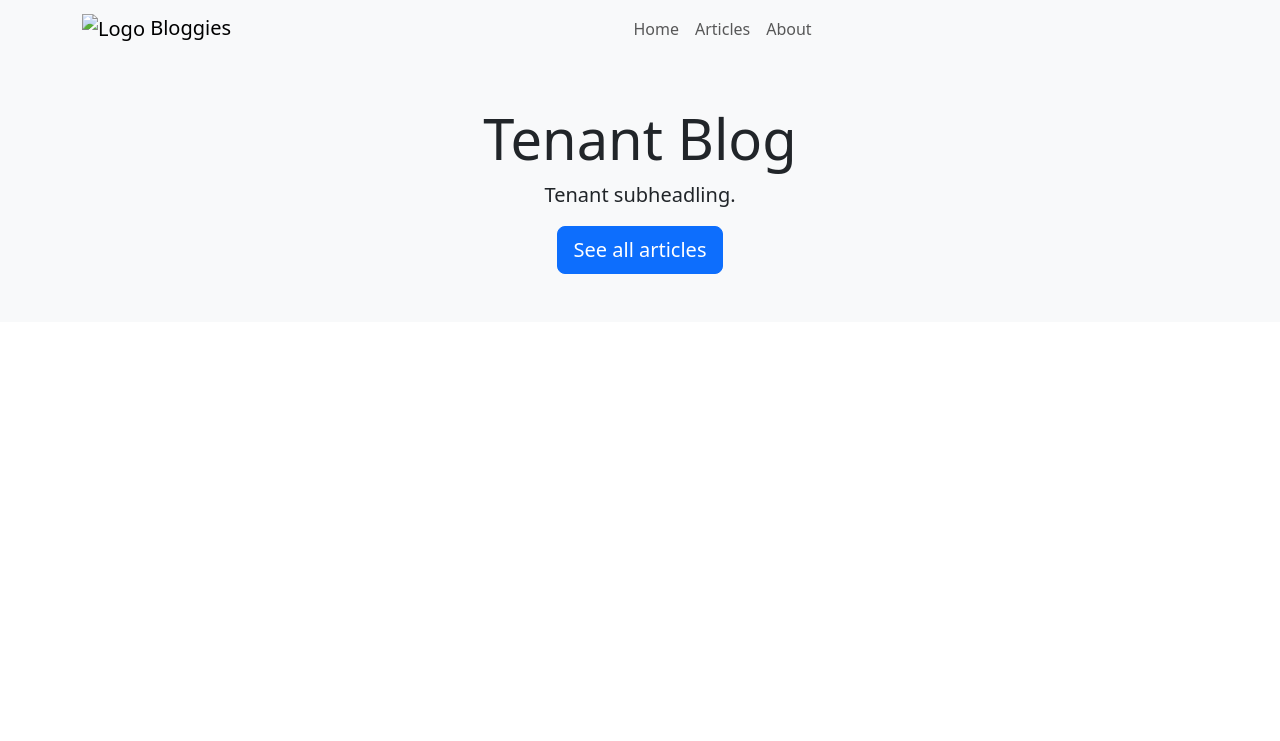
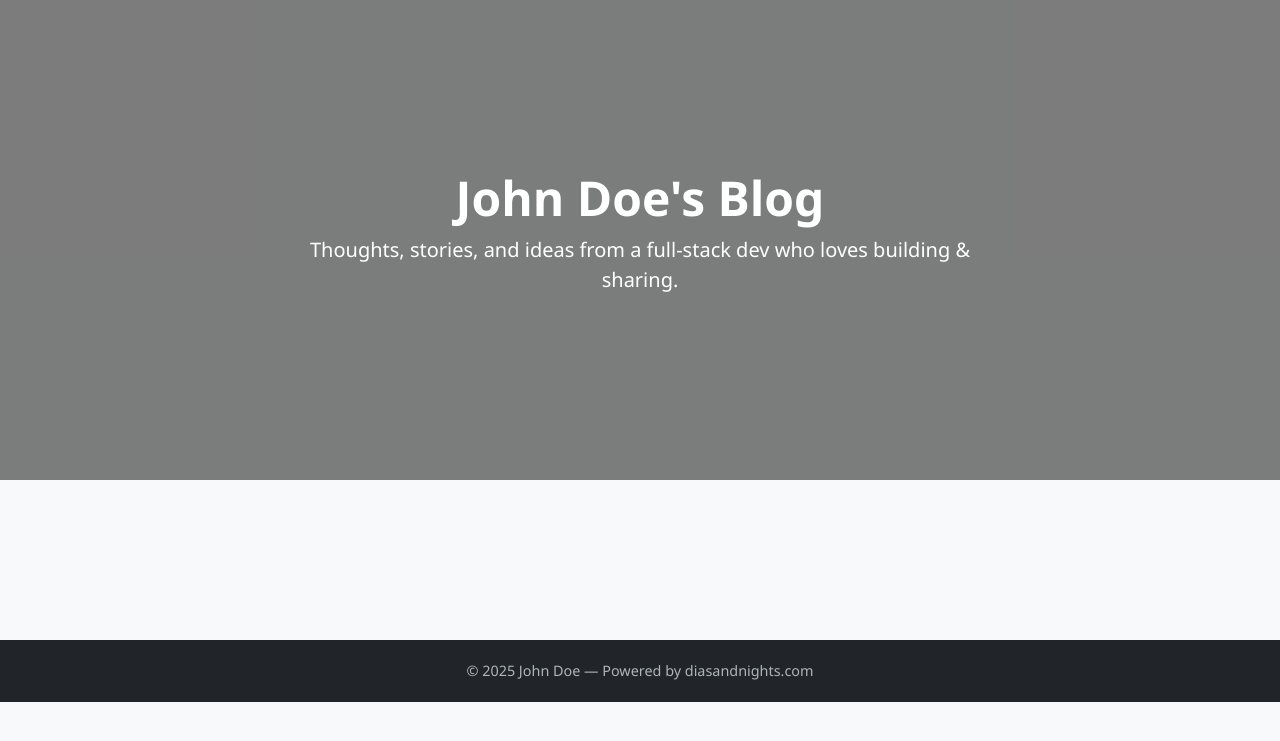
Before and after one commit to amssdias/multitenant-blog-platform, a Django app: page / in a window 1280 px wide. Shown: the top 741 px of the page. Run offline with Django 4.2, Linux system fonts and the light colour scheme; data that the repository does not hold is empty; some libraries are stand-ins or nearby versions.

Commit message:
Feat(blogs): Update tenant home page.

```diff
--- a/apps/blogs/templates/blogs/index.html
+++ b/apps/blogs/templates/blogs/index.html
@@ -10,91 +10,84 @@
 {% trans "" %}
 {% endblock description %}
 
+{% block css %}
+<link rel="stylesheet" href="{% static 'style/css/blog.css' %}">
+{% endblock css %}
+
 {% block scripts %}
-
 {% endblock scripts %}
 
 {% block header %}
-<header>
 
-	<nav class="navbar navbar-expand-md navbar-light bg-light">
-		<div class="container">
-			<!-- Logo -->
-			<a class="navbar-brand" href="/">
-				<img src="https://via.placeholder.com/40" alt="Logo" class="d-inline-block align-text-top">
-				Bloggies
-			</a>
-
-			<!-- Navbar Toggler (for mobile view) -->
-			<button class="navbar-toggler" type="button" data-bs-toggle="collapse" data-bs-target="#navbarNav">
-				<span class="navbar-toggler-icon"></span>
-			</button>
-
-			<!-- Centered Menu Links -->
-			<div class="collapse navbar-collapse justify-content-center" id="navbarNav">
-				<ul class="navbar-nav">
-					<li class="nav-item"><a class="nav-link" href="#">Home</a></li>
-					<li class="nav-item"><a class="nav-link" href="#">Articles</a></li>
-					<li class="nav-item"><a class="nav-link" href="#">About</a></li>
-				</ul>
-			</div>
-
-			<!-- Log out Button (Right Aligned) -->
 {% if user_authenticated %}
-			<div class="d-flex">
+<nav class="navbar admin-nav">
+    <div class="container-fluid justify-content-end">
+        <ul class="nav">
+            <li class="nav-item">
+                <a class="nav-link" href="#">Edit Hero</a>
+            </li>
+            <li class="nav-item">
+                <a class="nav-link" href="#">Settings</a>
+            </li>
             <form method="post" action="{% url 'blogs:logout' %}">
                 {% csrf_token %}
                 <button class="btn btn-primary" type="submit">Log out</button>
-
             </form>
-			</div>
-			{% endif %}
+        </ul>
     </div>
 </nav>
+{% endif %}
 
-	<header class="container-fluid bg-light text-center py-5">
-		<div class="container">
-			<h1 class="display-4">Tenant Blog</h1>
-			<p class="lead">Tenant subheadling.</p>
-			<a href="#" class="btn btn-primary btn-lg">See all articles</a>
+<!-- Hero -->
+<header class="hero">
+    <div class="hero-content">
+        <h1>John Doe's Blog</h1>
+        <p>Thoughts, stories, and ideas from a full-stack dev who loves building & sharing.</p>
     </div>
-	</header>
-
-
 </header>
 
 {% endblock header %}
 
 {% block content %}
+<!-- Posts -->
+<div class="container py-5">
+    <div class="col-lg-8 mx-auto">
 
+        {% for post in posts %}
+        <div class="post-card position-relative">
             {% if user_authenticated %}
-<div class="d-flex">
-	<a href="{% url 'blogs:create-post' %}" class="btn btn-primary">Create Post</a>
+            <div class="post-actions position-absolute top-0 end-0 m-2">
+                <a href="#" class="btn btn-sm btn-outline-secondary me-1">Edit</a>
+                <form action="#" method="POST" style="display:inline;">
+                    <button type="submit" class="btn btn-sm btn-outline-danger">Delete</button>
+                </form>
             </div>
             {% endif %}
 
-{% for post in posts %}
-<div class="container d-flex justify-content-center">
-	<div class="card w-75 mb-3">
-		<div class="card-body">
-			<div class="d-flex justify-content-between align-items-center mb-3">
-				<h5 class="card-title mb-0">{{ post.title }}</h5>
-				{% if user_authenticated %}
-				<button type="button" class="btn btn-outline-danger">Delete post</button>
-				{% endif %}
+            <h4>{{ post.title }}</h4>
+            <small class="text-muted d-block mb-2">{{ post.created_at|date:"F j, Y" }}</small>
+            <div class="post-preview">{{ post.content|striptags|truncatechars:150 }}</div>
+            <a href="{% url 'blogs:post_detail' post.slug %}" class="read-more">Read More →</a>
         </div>
-			<p class="card-text">{{ post.content|truncatechars:150 }}</p>
-			<div class="d-flex justify-content-between align-items-end">
-				<a href="{% url 'blogs:post_detail' post.slug %}" class="btn btn-primary">See article</a>
-				<p class="card-text"><small class="text-body-secondary">{{ post.created_at|date:"F j, Y" }}</small></p>
-			</div>
-		</div>
+        {% endfor %}
+
     </div>
 </div>
 
-{% endfor %}
+<!-- Floating Create New Post Button -->
+{% if user_authenticated %}
+<div class="floating-btn">
+    <a href="{% url 'blogs:create-post' %}" class="btn btn-success btn-lg px-4 py-2 shadow rounded-pill">
+        ✍️ Create New Post
+    </a>
+</div>
+{% endif %}
 
 
+<!-- Footer -->
+<footer>
+    © 2025 John Doe — Powered by diasandnights.com
+</footer>
 
 
 {% endblock content %}
```
Lines whose indentation alone changed are shown as unchanged.
